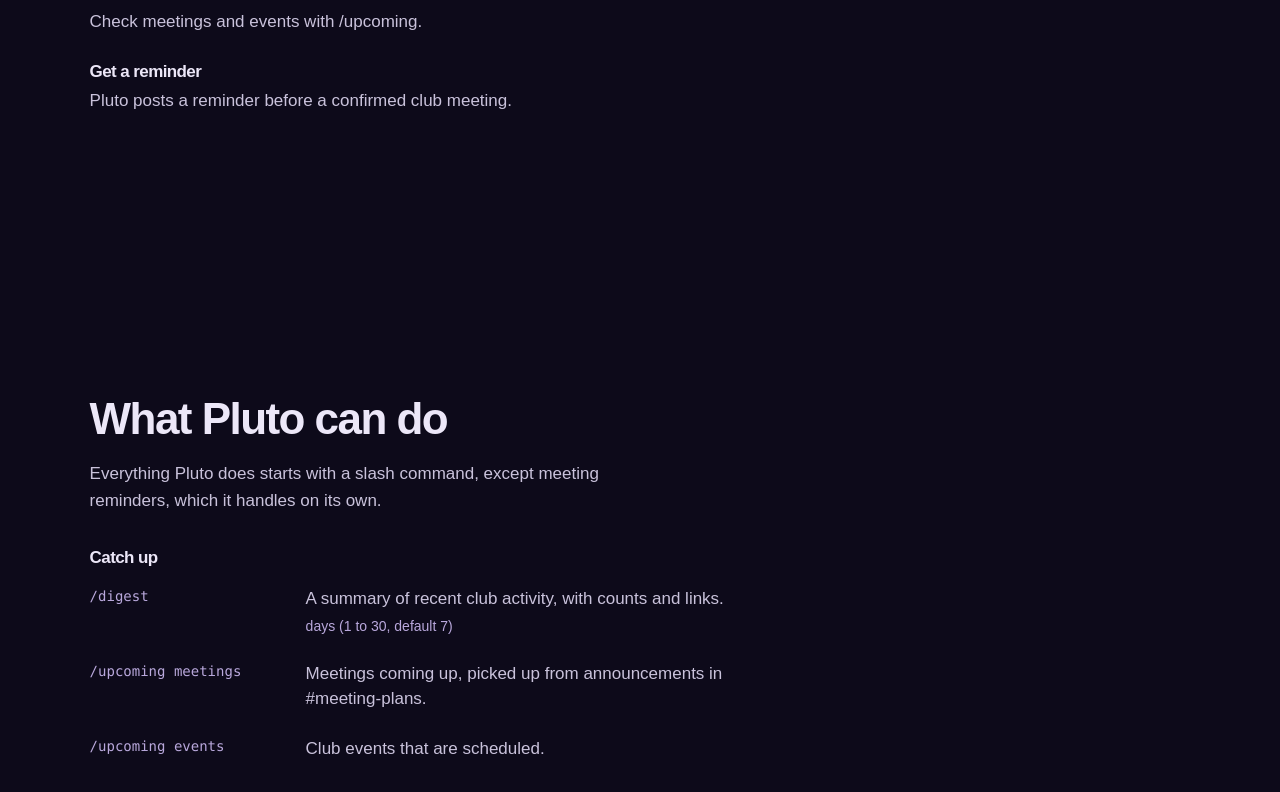
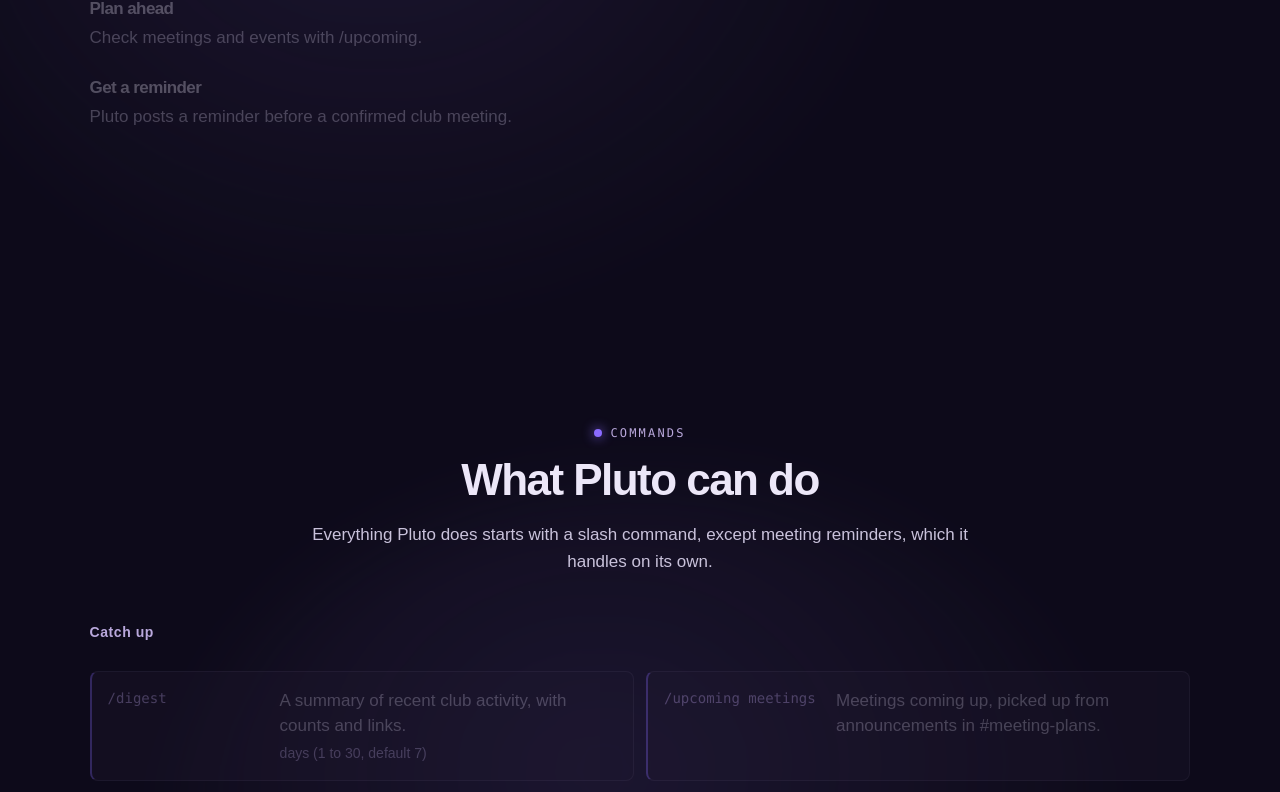
Before and after one commit to Ajiet-DevNation/pluto, a Next.js app in the folder website/: page / in a window 1280 px wide. Shown: the part 1991-2783 px from the top of the page. Built offline with nearby package versions, Linux system fonts and the light colour scheme; no server answers; a web font is replaced by a local one.

Commit message:
style(website): align orbit sections and refine commands

```diff
--- a/website/app/orbit/orbit.module.css
+++ b/website/app/orbit/orbit.module.css
@@ -68,6 +68,69 @@
 .hero {
   min-height: 100svh;
 }
+.commandsStop {
+  justify-content: center;
+  text-align: center;
+}
+.stop:not(.hero)::before {
+  content: "";
+  position: absolute;
+  top: 50%;
+  left: 50%;
+  z-index: -1;
+  width: min(80vw, 58rem);
+  aspect-ratio: 1.3;
+  border-radius: 48% 52% 58% 42% / 54% 42% 58% 46%;
+  background: radial-gradient(ellipse at 45% 40%, #55408733, #30254620 50%, transparent 74%);
+  filter: blur(var(--space-6));
+  pointer-events: none;
+  animation: blobDrift 14s ease-in-out infinite alternate;
+}
+.stop:not(.hero):not(.commandsStop):not(.final)::before {
+  left: 32%;
+}
+.stop:not(.hero):not(.commandsStop) .copy {
+  width: min(100%, 38rem);
+}
+.stop.final::before {
+  content: none;
+}
+@keyframes blobDrift {
+  from {
+    transform: translate(-50%, -50%) rotate(-7deg);
+  }
+  to {
+    transform: translate(-48%, -52%) rotate(12deg);
+    border-radius: 54% 46% 43% 57% / 43% 60% 40% 57%;
+  }
+}
+@keyframes cardEnter {
+  from {
+    opacity: 0.3;
+    transform: translateY(var(--space-4));
+  }
+  to {
+    opacity: 1;
+    transform: translateY(0);
+  }
+}
+@supports (animation-timeline: view()) {
+  .stop:not(.hero):not(.commandsStop) .details li,
+  .commandRow,
+  .final .copy {
+    animation: cardEnter linear both;
+    animation-timeline: view();
+    animation-range: entry 0% entry 70%;
+  }
+}
+@media (prefers-reduced-motion: reduce) {
+  .stop:not(.hero)::before,
+  .stop:not(.hero):not(.commandsStop) .details li,
+  .commandRow,
+  .final .copy {
+    animation: none;
+  }
+}
 .final {
   min-height: 75svh;
 }
@@ -76,32 +139,74 @@
   pointer-events: auto;
 }
 .commandsCopy {
-  width: min(100%, 44rem);
+  width: min(100%, 72rem);
+  margin-inline: auto;
 }
 .commandsStop {
-  padding-block: var(--space-8);
+  z-index: 4;
+  padding-block: var(--space-9);
+}
+.commandsCopy > .commandEyebrow {
+  margin: 0 0 var(--space-3);
+  color: var(--dust);
+  font:
+    var(--type-caption)/1.4 ui-monospace,
+    SFMono-Regular,
+    Consolas,
+    monospace;
+  letter-spacing: 0.18em;
+  text-transform: uppercase;
+}
+.commandEyebrow::before {
+  content: "";
+  display: inline-block;
+  width: var(--space-2);
+  height: var(--space-2);
+  margin-right: var(--space-2);
+  border-radius: 50%;
+  background: var(--glow);
+  box-shadow: 0 0 var(--space-3) var(--glow);
+}
+.copy.commandsCopy > .commandEyebrow,
+.copy.commandsCopy > h2,
+.copy.commandsCopy > p {
+  max-width: 42rem;
+  margin-inline: auto;
+  text-align: center;
 }
 .commandGroups {
   display: grid;
-  gap: var(--space-6);
-  margin-top: var(--space-6);
+  gap: var(--space-5);
+  margin-top: var(--space-7);
+  text-align: left;
 }
 .copy .commandGroup h3 {
-  margin-bottom: var(--space-4);
+  margin-bottom: var(--space-3);
+  color: var(--dust);
+  font-size: var(--type-ui);
+  letter-spacing: 0.04em;
 }
 .commandList {
   display: grid;
-  gap: var(--space-5);
+  grid-template-columns: repeat(2, minmax(0, 1fr));
+  gap: var(--space-3);
   margin: 0;
 }
 .commandRow {
   display: grid;
-  grid-template-columns: 12rem minmax(0, 1fr);
-  gap: var(--space-5);
+  grid-template-columns: 10rem minmax(0, 1fr);
+  align-content: start;
+  gap: var(--space-3);
+  min-width: 0;
+  padding: var(--space-4);
+  border: 1px solid #b9a8dc38;
+  border-left: 2px solid var(--glow);
+  border-radius: var(--radius-sm);
+  background: #211a31;
   line-height: 1.5;
 }
 .commandRow dt {
-  color: var(--dust);
+  color: #d1b5ff;
   font:
     var(--type-ui)/1.5 ui-monospace,
     SFMono-Regular,
@@ -120,7 +225,7 @@
   font-size: var(--type-ui);
 }
 .commandsCopy > .commandReminder {
-  margin-top: var(--space-6);
+  margin-top: var(--space-7);
 }
 
 .copy h1,
@@ -322,15 +427,18 @@
     -webkit-mask-image: linear-gradient(#000 15%, #0002 30%);
     mask-image: linear-gradient(#000 15%, #0002 30%);
   }
-  .commandRow {
+  .commandList {
     grid-template-columns: 1fr;
-    gap: var(--space-1);
   }
   .world[data-ready="false"] ~ .guide {
     display: none;
   }
   .stop {
     min-height: 0;
+    padding-block: clamp(10rem, 26svh, 15rem) var(--space-8);
+  }
+
+  .commandsStop {
     padding-block: clamp(10rem, 26svh, 15rem) var(--space-8);
   }
 
@@ -348,6 +456,10 @@
 }
 
 @media (max-width: 420px) {
+  .commandRow {
+    grid-template-columns: 1fr;
+    gap: var(--space-1);
+  }
   .pill {
     width: 100%;
   }
--- a/website/app/orbit/page.tsx
+++ b/website/app/orbit/page.tsx
@@ -93,6 +93,7 @@ export default function OrbitPage() {
           aria-labelledby="how-title"
         >
           <div className={`${styles.copy} ${styles.commandsCopy}`}>
+            <p className={styles.commandEyebrow}>{site.commands.label}</p>
             <h2 id="how-title">{site.commands.title}</h2>
             <p>{site.commands.introduction}</p>
             <div className={styles.commandGroups}>
--- a/website/components/orbit-showcase-engine.ts
+++ b/website/components/orbit-showcase-engine.ts
@@ -180,7 +180,9 @@ export function createOrbitShowcase(
     sprite.position.copy(place);
     sprite.position.y += 0.55 + (still ? 0 : Math.sin(elapsed * 1.2) * 0.045);
     const commandFocus = Math.max(0, 1 - Math.abs(progress * (sections.length - 1) - 3));
-    path.update(progress, commandFocus);
+    const commandFrame = Math.min(1, commandFocus * 2);
+    const sectionFocus = Math.min(1, progress * (sections.length - 1));
+    path.update(progress, Math.max(commandFocus, sectionFocus * 0.45));
     camera.position.set(
       place.x + 2.6 + (still ? 0 : mouseX * 0.35),
       place.y + sceneConfig.cameraHeight - (still ? 0 : mouseY * 0.25),
@@ -194,11 +196,13 @@ export function createOrbitShowcase(
     const width = innerWidth;
     const height = innerHeight;
     const desiredX =
-      width < 800 ? width * (0.5 + 0.3 * commandFocus) : width * (0.73 + 0.17 * commandFocus);
+      width < 800
+        ? width * (0.5 + 0.3 * commandFocus)
+        : width * (0.73 + 0.15 * sectionFocus + 0.06 * commandFrame);
     const desiredY =
       width < 800
         ? height * (0.23 - 0.07 * commandFocus)
-        : height * (0.5 - 0.05 * (1 - Math.min(1, progress * 10)));
+        : height * (0.5 - 0.35 * commandFrame - 0.05 * (1 - Math.min(1, progress * 10)));
     place.project(camera);
     camera.setViewOffset(
       width,
--- a/website/content/site.ts
+++ b/website/content/site.ts
@@ -32,6 +32,7 @@ export const site = {
     ],
   },
   commands: {
+    label: "Commands",
     title: "What Pluto can do",
     introduction:
       "Everything Pluto does starts with a slash command, except meeting reminders, which it handles on its own.",
```
